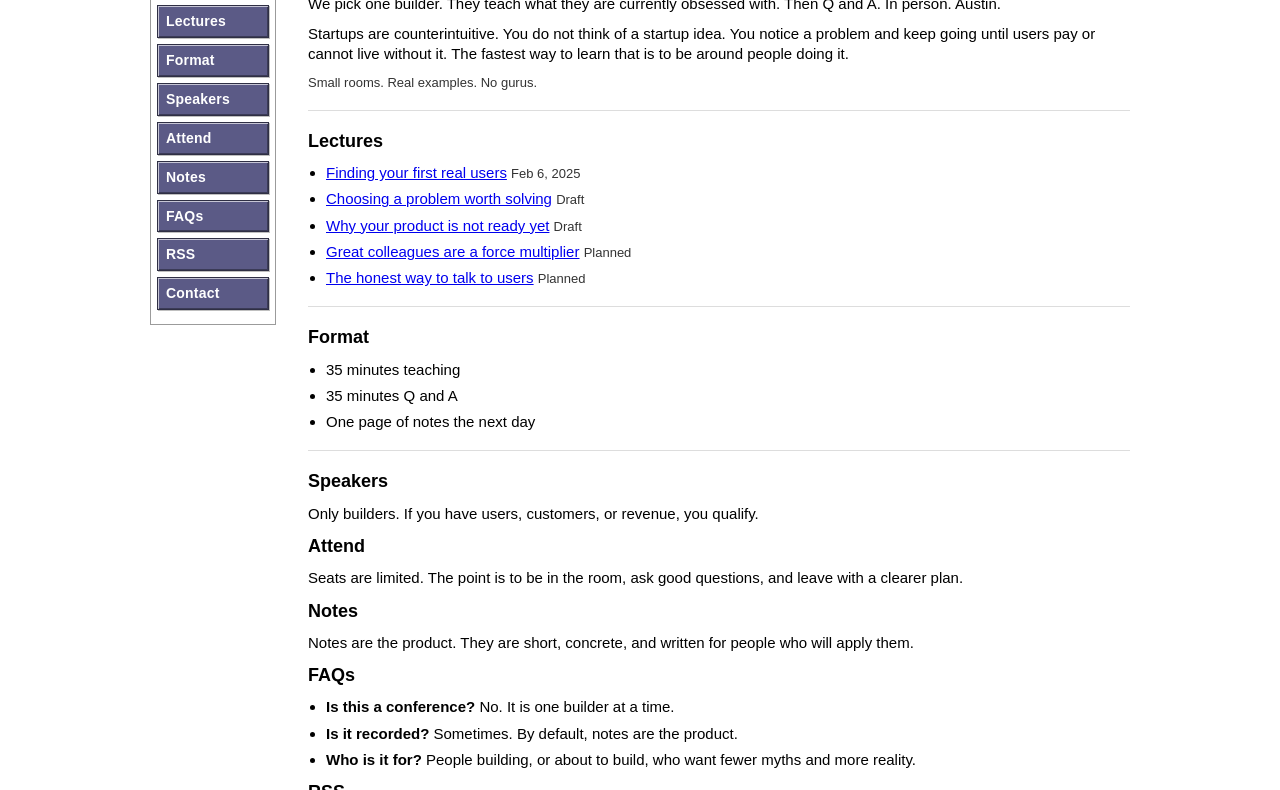
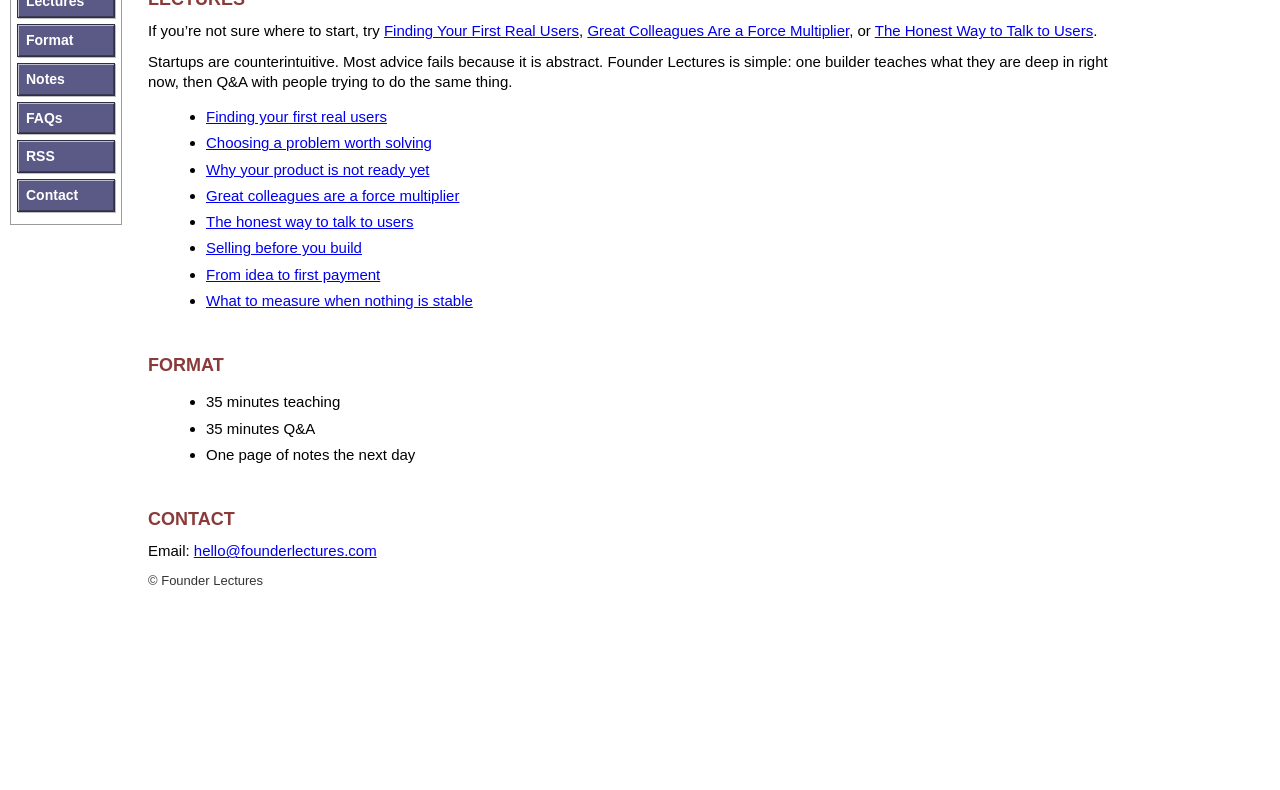
Before and after one commit to gibranrubio/founderlectures, a plain HTML site: page index.html in a window 1280 px wide. Shown: the part 75-865 px from the top of the page. After the commit the page ends 800 px from the top, so only its background shows below. Drawn offline with Linux system fonts and the light colour scheme.

Commit message:
updated pg - desktop margins

```diff
--- a/index.html
+++ b/index.html
@@ -1,230 +1,139 @@
-from pathlib import Path
-
-html = """<!doctype html>
+<!doctype html>
 <html lang="en">
 <head>
-  <meta charset="utf-8" />
-  <meta name="viewport" content="width=device-width,initial-scale=1" />
+<meta charset="utf-8">
+<meta name="viewport" content="width=device-width,initial-scale=1">
 <title>Founder Lectures</title>
+
 <style>
 body{
   margin:0;
   background:#fff;
   color:#000;
   font-family: Arial, Helvetica, sans-serif;
-      font-size: 15px;
-      line-height: 1.35;
+  font-size:15px;
+  line-height:1.35;
 }
-    a{ color:#0000ee; }
-    a:visited{ color:#551a8b; }
+a{color:#0000ee;}
+a:visited{color:#551a8b;}
 
 .page{
-      max-width: 980px;
-      margin: 0 auto;
-      padding: 14px 12px 40px 12px;
-      display: grid;
-      grid-template-columns: 140px 1fr;
-      gap: 18px;
-      align-items: start;
+  display:flex;
+  align-items:flex-start;
+  gap:26px;
+  padding:14px 16px 60px 10px;
+  max-width:1400px;
 }
 
-    /* Left rail, Paul-era bevel vibe */
-    .rail{
-      width: 140px;
-    }
-    .rail .stack{
-      width: 112px;
-      border: 1px solid #9b9b9b;
-      padding: 6px 6px 8px 6px;
-      background: #ffffff;
-    }
+/* LEFT RAIL */
+.rail{width:112px;flex:0 0 auto;}
+.rail .stack{border:1px solid #9b9b9b;padding:6px;background:#fff;}
+
 .navbtn{
   display:block;
-      width: 100%;
-      box-sizing: border-box;
-      margin: 0 0 6px 0;
-      padding: 6px 8px;
-      text-decoration: none;
+  margin-bottom:6px;
+  padding:6px 8px;
+  background:#5b5a86;
   color:#fff;
-      font-weight: 700;
-      font-size: 14px;
-      letter-spacing: .2px;
-
-      background: #5b5a86;
-      border: 1px solid #2f2f44;
-
-      /* bevel */
-      box-shadow:
-        inset 1px 1px 0 rgba(255,255,255,.65),
+  font-weight:700;
+  font-size:14px;
+  text-decoration:none;
+  border:1px solid #2f2f44;
+  box-shadow:inset 1px 1px 0 rgba(255,255,255,.6),
              inset -1px -1px 0 rgba(0,0,0,.35),
              1px 1px 0 rgba(0,0,0,.25);
 }
-    .navbtn:hover{
-      filter: brightness(1.06);
-      text-decoration: none;
-    }
-    .navbtn:active{
-      box-shadow:
-        inset -1px -1px 0 rgba(255,255,255,.45),
-        inset 1px 1px 0 rgba(0,0,0,.35),
-        0 0 0 rgba(0,0,0,0);
-      transform: translate(1px,1px);
+.navbtn:hover{filter:brightness(1.05);}
+.navbtn:active{transform:translate(1px,1px);}
+
+/* CONTENT */
+.content{max-width:980px;position:relative;padding-top:6px;}
+.watermark{
+  position:absolute;
+  top:-6px;
+  left:0;right:0;
+  font-size:42px;
+  letter-spacing:10px;
+  color:#ddd;
+  opacity:.35;
+  pointer-events:none;
 }
 
-    /* Content */
 h1{
-      font-size: 18px;
-      margin: 0 0 10px 0;
-      font-weight: 700;
+  margin:42px 0 10px 0;
+  font-size:18px;
+  color:#8b3a3a;
 }
-    p{ margin: 10px 0; }
-    .meta{
-      color:#333;
-      font-size: 13px;
-    }
-    ul{
-      margin: 10px 0 10px 18px;
-      padding: 0;
-    }
-    li{ margin: 6px 0; }
+p{margin:10px 0;}
+ul{margin-left:18px;}
+li{margin:6px 0;}
+.meta{color:#333;font-size:13px;}
 
-    .hr{
-      height:1px;
-      background:#ddd;
-      border:0;
-      margin: 18px 0;
-    }
-
-    .content{
-      min-width: 0;
-    }
-
-    /* Small screens */
-    @media (max-width: 760px){
-      .page{
-        grid-template-columns: 1fr;
-        gap: 12px;
-      }
-      .rail{
-        width: auto;
-      }
-      .rail .stack{
-        width: auto;
-        display: grid;
-        grid-template-columns: repeat(3, 1fr);
-        gap: 8px;
-      }
-      .navbtn{
-        margin: 0;
-        text-align: center;
-        padding: 10px 8px;
-        font-size: 13px;
-      }
+/* MOBILE */
+@media(max-width:860px){
+  .page{flex-direction:column;}
+  .rail .stack{display:grid;grid-template-columns:repeat(3,1fr);gap:8px;}
+  .watermark{position:static;font-size:28px;letter-spacing:6px;margin-bottom:8px;}
+  h1{margin-top:10px;}
 }
 </style>
 </head>
+
 <body>
 <div class="page">
-    <aside class="rail" aria-label="Site navigation">
+
+<aside class="rail">
 <div class="stack">
-        <a class="navbtn" href="#home">Home</a>
-        <a class="navbtn" href="#lectures">Lectures</a>
-        <a class="navbtn" href="#format">Format</a>
-        <a class="navbtn" href="#speakers">Speakers</a>
-        <a class="navbtn" href="#attend">Attend</a>
-        <a class="navbtn" href="#notes">Notes</a>
-        <a class="navbtn" href="#faq">FAQs</a>
-        <a class="navbtn" href="#rss">RSS</a>
-        <a class="navbtn" href="#contact">Contact</a>
+<a class="navbtn" href="#">Home</a>
+<a class="navbtn" href="#">Lectures</a>
+<a class="navbtn" href="#">Format</a>
+<a class="navbtn" href="#">Notes</a>
+<a class="navbtn" href="#">FAQs</a>
+<a class="navbtn" href="#">RSS</a>
+<a class="navbtn" href="#">Contact</a>
 </div>
 </aside>
 
 <main class="content">
-      <section id="home">
-        <h1>Founder Lectures</h1>
+<div class="watermark">FOUNDER LECTURES</div>
+
+<h1>LECTURES</h1>
+
+<p>If you’re not sure where to start, try
+<a href="#">Finding Your First Real Users</a>,
+<a href="#">Great Colleagues Are a Force Multiplier</a>,
+or <a href="#">The Honest Way to Talk to Users</a>.
+</p>
+
 <p>
-          We pick one builder. They teach what they are currently obsessed with. Then Q and A. In person. Austin.
+Startups are counterintuitive. Most advice fails because it is abstract.
+Founder Lectures is simple: one builder teaches what they are deep in right now,
+then Q&A with people trying to do the same thing.
 </p>
-        <p>
-          Startups are counterintuitive. You do not think of a startup idea. You notice a problem and keep going until users pay or cannot live without it.
-          The fastest way to learn that is to be around people doing it.
-        </p>
-        <p class="meta">
-          Small rooms. Real examples. No gurus.
-        </p>
-      </section>
 
-      <div class="hr"></div>
+<ul>
+<li><a href="#">Finding your first real users</a></li>
+<li><a href="#">Choosing a problem worth solving</a></li>
+<li><a href="#">Why your product is not ready yet</a></li>
+<li><a href="#">Great colleagues are a force multiplier</a></li>
+<li><a href="#">The honest way to talk to users</a></li>
+<li><a href="#">Selling before you build</a></li>
+<li><a href="#">From idea to first payment</a></li>
+<li><a href="#">What to measure when nothing is stable</a></li>
+</ul>
 
-      <section id="lectures">
-        <h1>Lectures</h1>
-        <ul>
-          <li><a href="#l001">Finding your first real users</a> <span class="meta">Feb 6, 2025</span></li>
-          <li><a href="#l002">Choosing a problem worth solving</a> <span class="meta">Draft</span></li>
-          <li><a href="#l003">Why your product is not ready yet</a> <span class="meta">Draft</span></li>
-          <li><a href="#l004">Great colleagues are a force multiplier</a> <span class="meta">Planned</span></li>
-          <li><a href="#l005">The honest way to talk to users</a> <span class="meta">Planned</span></li>
-        </ul>
-      </section>
-
-      <div class="hr"></div>
-
-      <section id="format">
-        <h1>Format</h1>
+<h1>FORMAT</h1>
 <ul>
 <li>35 minutes teaching</li>
-          <li>35 minutes Q and A</li>
+<li>35 minutes Q&A</li>
 <li>One page of notes the next day</li>
 </ul>
-      </section>
 
-      <div class="hr"></div>
+<h1>CONTACT</h1>
+<p>Email: <a href="mailto:hello@founderlectures.com">hello@founderlectures.com</a></p>
 
-      <section id="speakers">
-        <h1>Speakers</h1>
-        <p>
-          Only builders. If you have users, customers, or revenue, you qualify.
-        </p>
-      </section>
-
-      <section id="attend">
-        <h1>Attend</h1>
-        <p>
-          Seats are limited. The point is to be in the room, ask good questions, and leave with a clearer plan.
-        </p>
-      </section>
-
-      <section id="notes">
-        <h1>Notes</h1>
-        <p>
-          Notes are the product. They are short, concrete, and written for people who will apply them.
-        </p>
-      </section>
-
-      <section id="faq">
-        <h1>FAQs</h1>
-        <ul>
-          <li><strong>Is this a conference?</strong> No. It is one builder at a time.</li>
-          <li><strong>Is it recorded?</strong> Sometimes. By default, notes are the product.</li>
-          <li><strong>Who is it for?</strong> People building, or about to build, who want fewer myths and more reality.</li>
-        </ul>
-      </section>
-
-      <section id="rss">
-        <h1>RSS</h1>
-        <p class="meta">Add an RSS feed later. Keep it simple.</p>
-      </section>
-
-      <section id="contact">
-        <h1>Contact</h1>
-        <p>Email: <a href="mailto:hello@founderlectures.com">hello@founderlectures.com</a></p>
-      </section>
+<p class="meta">© Founder Lectures</p>
 </main>
 </div>
 </body>
 </html>
-"""
-
-out_path = Path("/mnt/data/founder_lectures_pg_rail.html")
-out_path.write_text(html, encoding="utf-8")
-str(out_path)
```
Lines whose indentation alone changed are shown as unchanged.
